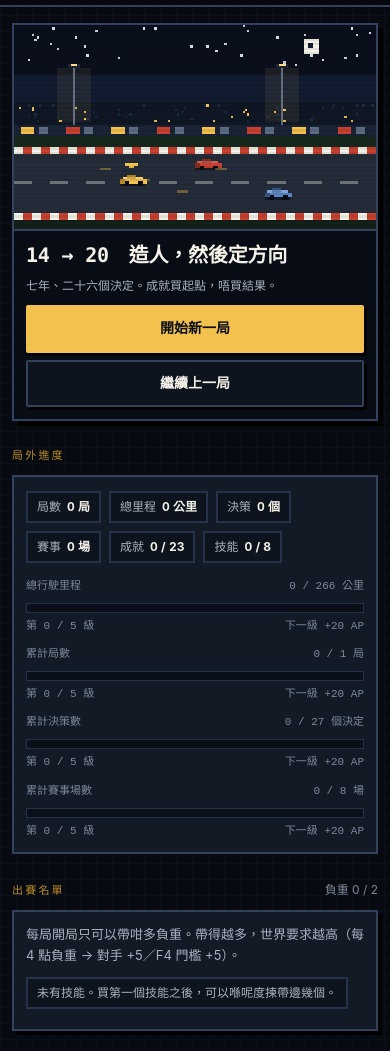
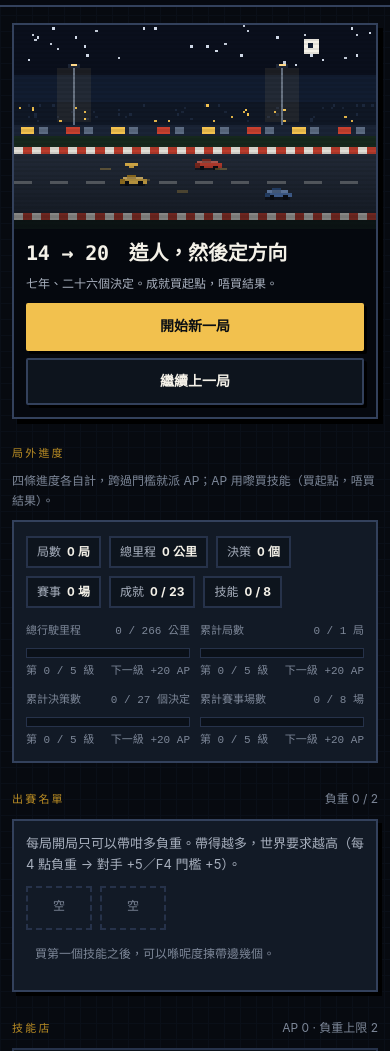
Before and after one commit to TMYTMY/season-notes, a plain HTML site: page index.html in a window 390 px wide. Shown: the part 49-1100 px from the top of the page. Drawn offline with Linux system fonts and the light colour scheme.

Commit message:
Responsive fix for stage and hero (#8)
Co-authored-by: TMYTMY <tommy@users.noreply.github.com>

```diff
--- a/index.html
+++ b/index.html
@@ -32,11 +32,12 @@ header.top{position:sticky;top:0;z-index:20;background:rgba(7,10,16,.94);border-
 .brand i{width:8px;height:8px;background:var(--amber);display:block;transform:rotate(45deg)}
 .apbox{margin-left:auto;display:flex;gap:6px;align-items:center;border:2px solid var(--amber);padding:4px 10px;font-size:12px;color:var(--amber);background:var(--panel2);min-height:38px}
 .apbox b{font-size:15px;font-variant-numeric:tabular-nums}
-.hero{position:relative;margin-top:16px;border:2px solid var(--line);background:#05080e;box-shadow:5px 5px 0 #000}
+.hero{position:relative;margin-top:16px;border:2px solid var(--line);background:#05080e;box-shadow:5px 5px 0 #000;display:grid;grid-template-columns:1fr}
+.hero .media{position:relative;overflow:hidden;min-width:0}
 .hero canvas{display:block;width:100%;height:auto;image-rendering:pixelated;image-rendering:crisp-edges}
-.hero .veil{position:absolute;inset:0;background:linear-gradient(180deg,rgba(5,8,14,.12) 0%,rgba(5,8,14,.5) 52%,rgba(5,8,14,.93) 100%)}
-.hero .txt{position:absolute;left:0;right:0;bottom:0;padding:14px 16px 16px}
-.hero h1{font-size:clamp(20px,4.6vw,30px)}
+.hero .veil{position:absolute;inset:0;background:linear-gradient(180deg,rgba(5,8,14,0) 55%,rgba(5,8,14,.55) 100%)}
+.hero .txt{padding:14px 16px 16px;min-width:0}
+.hero h1{font-size:clamp(20px,2.4vw,28px)}
 .hero .sub{font-size:12.5px;color:var(--slate);margin:0 0 10px}
 .btn{display:inline-flex;align-items:center;justify-content:center;gap:6px;min-height:46px;padding:10px 18px;
   border:2px solid var(--amber);border-radius:2px;background:var(--amber);color:#0b0f14;font-weight:700;font-size:14px;
@@ -54,6 +55,8 @@ section.blk{margin-top:26px}
 .grid{display:grid;gap:10px}
 .g2{grid-template-columns:repeat(auto-fit,minmax(240px,1fr))}
 .g3{grid-template-columns:repeat(auto-fit,minmax(210px,1fr))}
+#bars{grid-template-columns:repeat(2,minmax(0,1fr))}
+.slot{border:2px dashed var(--line2);min-height:44px;min-width:66px;display:inline-flex;align-items:center;justify-content:center;color:var(--muted);font-size:12px;font-family:ui-monospace,monospace}
 .statline{display:flex;gap:8px;flex-wrap:wrap;margin-top:2px}
 .chip{border:2px solid var(--line2);background:var(--panel2);padding:3px 9px;font-size:12px;color:var(--slate);min-height:32px;display:inline-flex;align-items:center;gap:6px}
 .chip b{color:var(--paper);font-variant-numeric:tabular-nums}
@@ -89,11 +92,16 @@ section.blk{margin-top:26px}
 .links a{border:2px solid var(--line2);background:var(--panel2);padding:12px 11px;min-height:44px;text-decoration:none;color:var(--slate);font-size:12.5px;display:block}
 .links a b{display:block;color:var(--paper);font-size:13.5px;margin-bottom:2px}
 .foot{font-size:11.5px;color:var(--muted);margin-top:26px;border-top:1px solid var(--line2);padding-top:12px}
+@media (min-width:900px){#bars{grid-template-columns:repeat(4,minmax(0,1fr))}}
+@media (min-width:700px){
+  .hero{grid-template-columns:minmax(0,1.5fr) minmax(300px,1fr);align-items:stretch}
+  .hero .txt{display:flex;flex-direction:column;justify-content:center;border-left:2px solid var(--line);background:#080d15;padding:18px}
+  .hero h1{font-size:24px}
+}
 @media (max-width:520px){
   h1{font-size:22px}
   .wrap{padding:0 12px 44px}
-  .hero .veil{display:none}
-  .hero .txt{position:static;background:#080d15;border-top:2px solid var(--line);padding:12px}
+  .hero .txt{padding:12px}
   .hero .sub{font-size:12px}
   .btn{width:100%}
   .btnrow{gap:7px}
@@ -113,8 +121,10 @@ section.blk{margin-top:26px}
 
 <div class="wrap">
   <div class="hero">
-    <canvas id="hero" width="160" height="90" aria-hidden="true"></canvas>
-    <div class="veil"></div>
+    <div class="media">
+      <canvas id="hero" width="160" height="90" aria-hidden="true"></canvas>
+      <div class="veil"></div>
+    </div>
     <div class="txt">
       <h1>14 → 20　造人，然後定方向</h1>
       <p class="sub" id="heroSub">七年、二十六個決定。成就買起點，唔買結果。</p>
@@ -127,6 +137,7 @@ section.blk{margin-top:26px}
 
   <section class="blk">
     <div class="head"><span class="kicker">局外進度</span><span class="right" id="runNote"></span></div>
+    <p style="font-size:12px;color:var(--muted);margin:-2px 0 10px">四條進度各自計，跨過門檻就派 AP；AP 用嚟買技能（買起點，唔買結果）。</p>
     <div class="panel flat">
       <div class="statline" id="totals"></div>
       <div class="grid g2" style="margin-top:14px" id="bars"></div>
@@ -247,7 +258,8 @@ function renderLoadout(){
   const w=Meta.weightOf(M.loadout);
   $('weightNote').textContent='負重 '+w+' / '+cap;
   if(!owned.length){
-    $('loadrow').innerHTML='<span class="chip">未有技能。買第一個技能之後，可以喺呢度揀帶邊幾個。</span>';
+    const slots=[];for(let i=0;i<cap;i++)slots.push('<span class="slot">空</span>');
+    $('loadrow').innerHTML=slots.join('')+'<span class="chip" style="border:none;background:none;color:var(--muted)">買第一個技能之後，可以喺呢度揀帶邊幾個。</span>';
     $('loadNote').textContent='';
     return;
   }
```
Also changed, not shown: career.html (+14 -1 lines).
